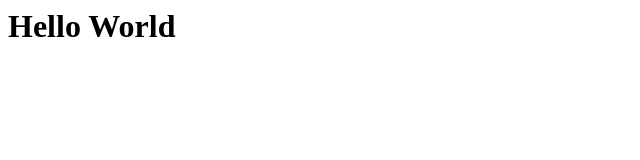
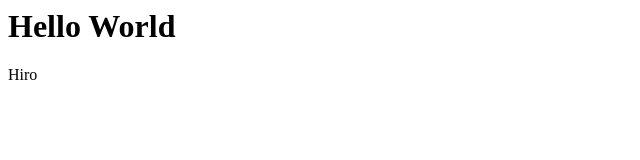
Before and after one commit to RidwanZaen/Web-Candi-Prambanan, a plain HTML site: page index.html in a window 1280 px wide. Shown: the full height of the page, 0-640 px from the left. Drawn offline with Linux system fonts and the light colour scheme.

Commit message:
Update index.html
membuat paragraf

```diff
--- a/index.html
+++ b/index.html
@@ -4,5 +4,6 @@
   </head>
   <body>
     <h1> Hello World</h1>
+    <p>Hiro</p>
   </body>
 </html>
```
